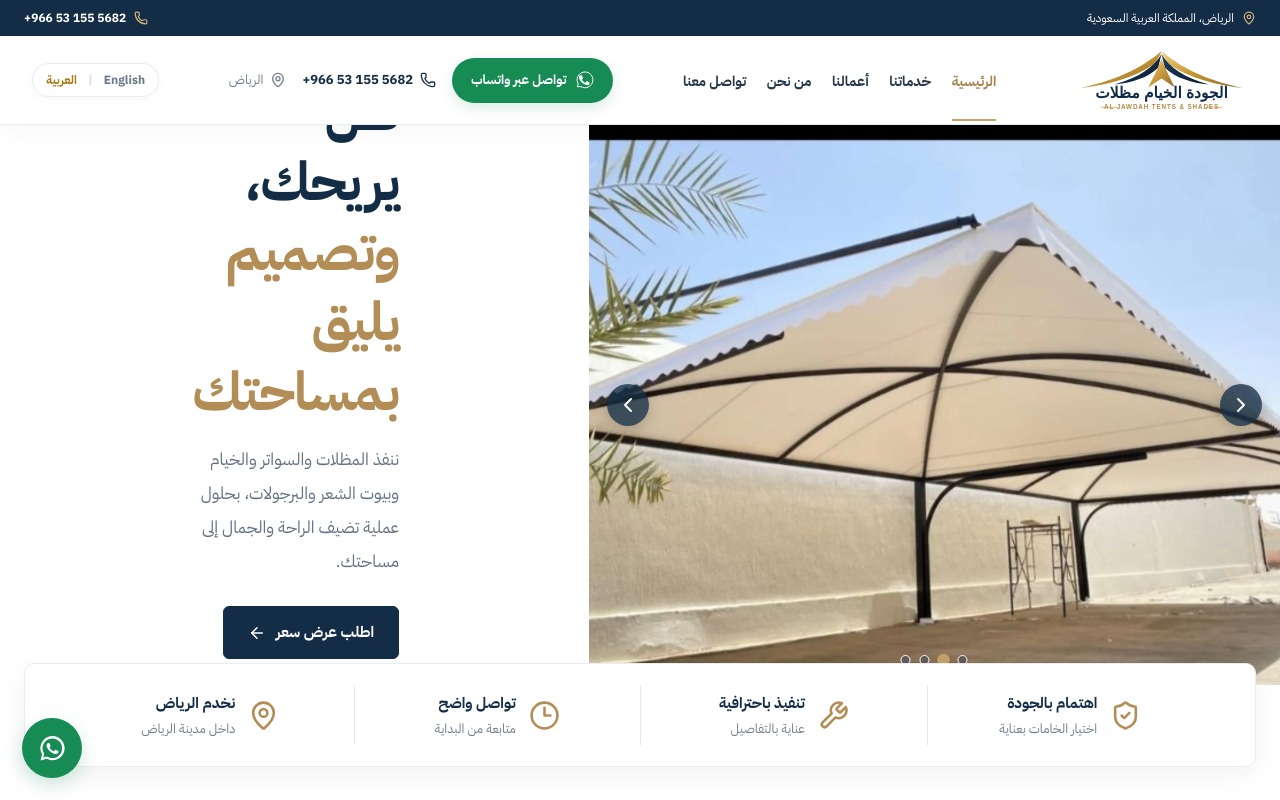
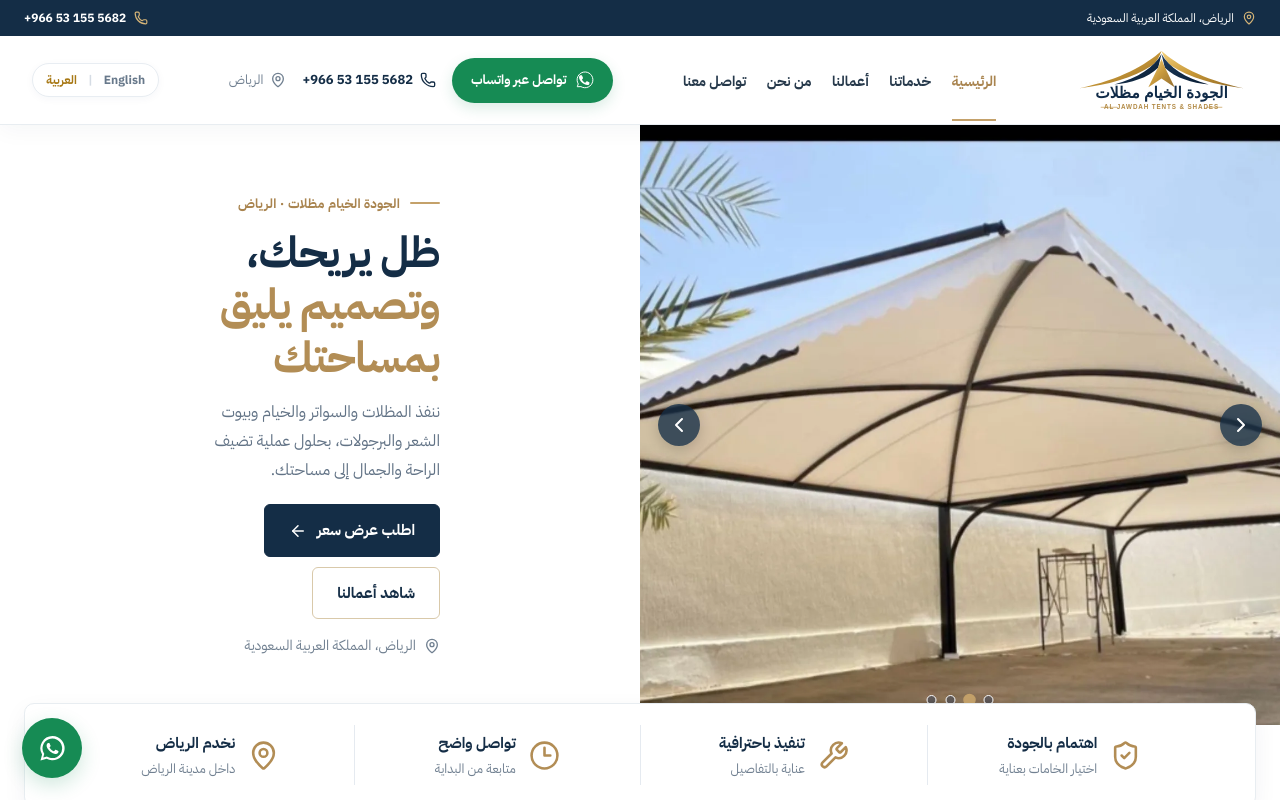
Before and after one commit to speed7852/demosite, a Next.js app: page / in a window 1280 px wide. Shown: the top 800 px of the page. Built offline with nearby package versions, Linux system fonts and the light colour scheme.

Commit message:
Fix desktop hero heading clipping and improve column fit

```diff
--- a/app/globals.css
+++ b/app/globals.css
@@ -1024,3 +1024,70 @@ html[dir="ltr"] .hero-location{justify-content:flex-start}
  .hero h1{font-size:clamp(30px,3.5vw,42px)!important}
  .hero-lead{font-size:14px!important;line-height:1.8!important}
 }
+
+
+/* Desktop hero typography and vertical fit: prevent Arabic heading clipping */
+@media(min-width:681px){
+ .hero{
+  grid-template-columns:minmax(0,50%) minmax(0,50%)!important;
+  grid-template-rows:minmax(600px,auto)!important;
+  height:600px!important;
+  min-height:600px!important;
+  overflow:hidden!important;
+ }
+ .hero > .hero-image{
+  height:600px!important;
+  min-height:600px!important;
+  background-position:center center!important;
+ }
+ .hero > .hero-content{
+  height:600px!important;
+  min-height:600px!important;
+  padding:34px clamp(28px,3.2vw,52px)!important;
+  align-items:center!important;
+  justify-content:center!important;
+  overflow:visible!important;
+ }
+ .hero .hero-copy{
+  width:100%!important;
+  max-width:560px!important;
+  padding:0!important;
+  margin:0!important;
+  transform:none!important;
+  position:relative!important;
+  top:auto!important;right:auto!important;left:auto!important;
+  text-align:right!important;
+ }
+ .hero h1{
+  font-size:clamp(38px,3.35vw,50px)!important;
+  line-height:1.22!important;
+  letter-spacing:-.6px!important;
+  margin:14px 0 14px!important;
+  overflow-wrap:normal!important;
+  word-break:normal!important;
+ }
+ .hero-lead{
+  font-size:16px!important;
+  line-height:1.8!important;
+  max-width:100%!important;
+ }
+ .hero-actions{margin-top:20px!important;gap:10px!important}
+ .hero-location{margin-top:16px!important}
+ html[dir="ltr"] .hero{
+  grid-template-columns:minmax(0,50%) minmax(0,50%)!important;
+ }
+ html[dir="ltr"] .hero .hero-copy{text-align:left!important}
+ html[dir="ltr"] .hero h1{
+  font-size:clamp(36px,3.1vw,48px)!important;
+  line-height:1.16!important;
+ }
+}
+@media(min-width:681px) and (max-width:1000px){
+ .hero,.hero > .hero-image,.hero > .hero-content{
+  height:560px!important;min-height:560px!important;
+ }
+ .hero{grid-template-rows:560px!important}
+ .hero > .hero-content{padding:24px 20px!important}
+ .hero h1{font-size:clamp(32px,3.2vw,40px)!important}
+ .hero-lead{font-size:14px!important}
+}
```
